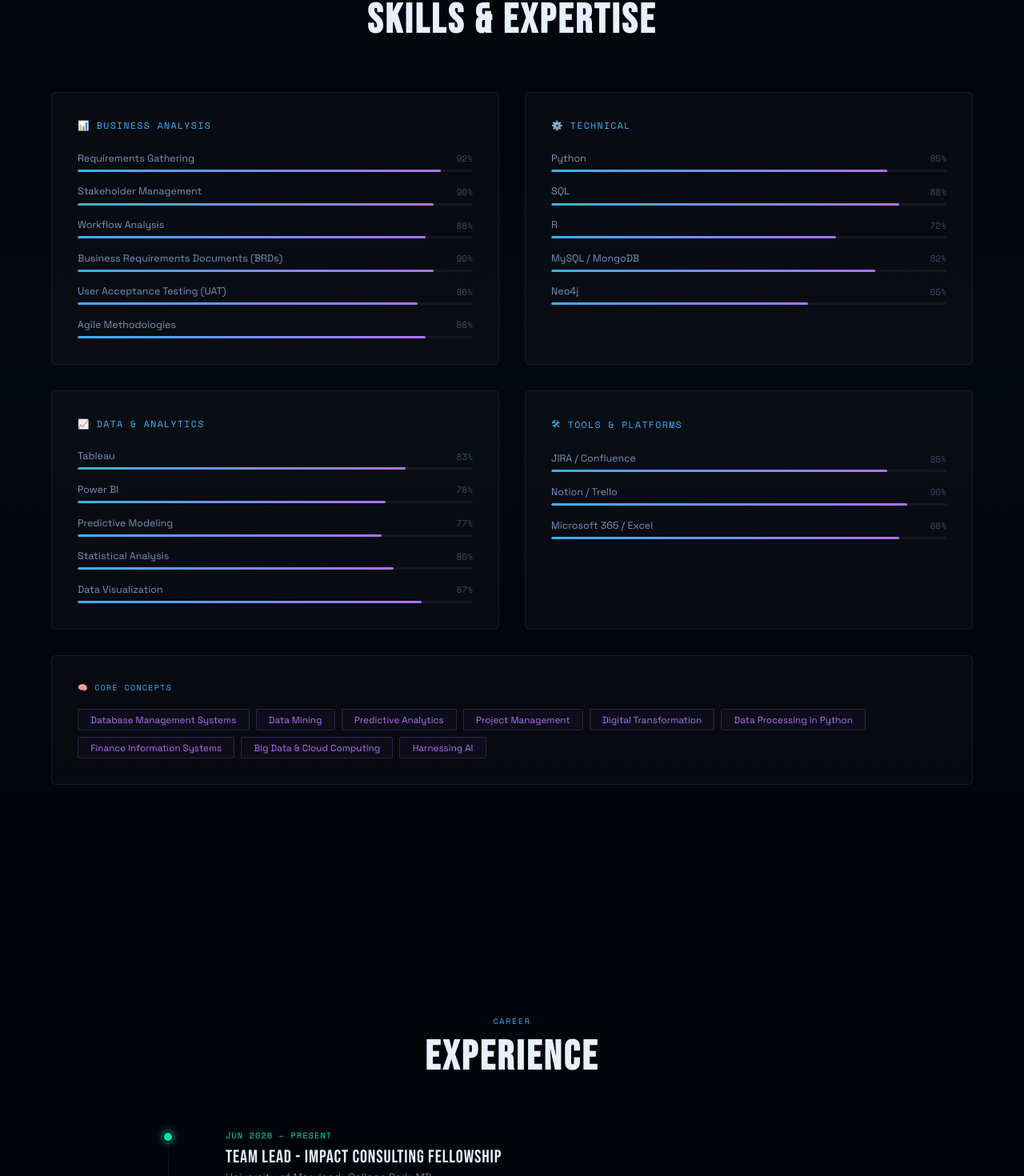
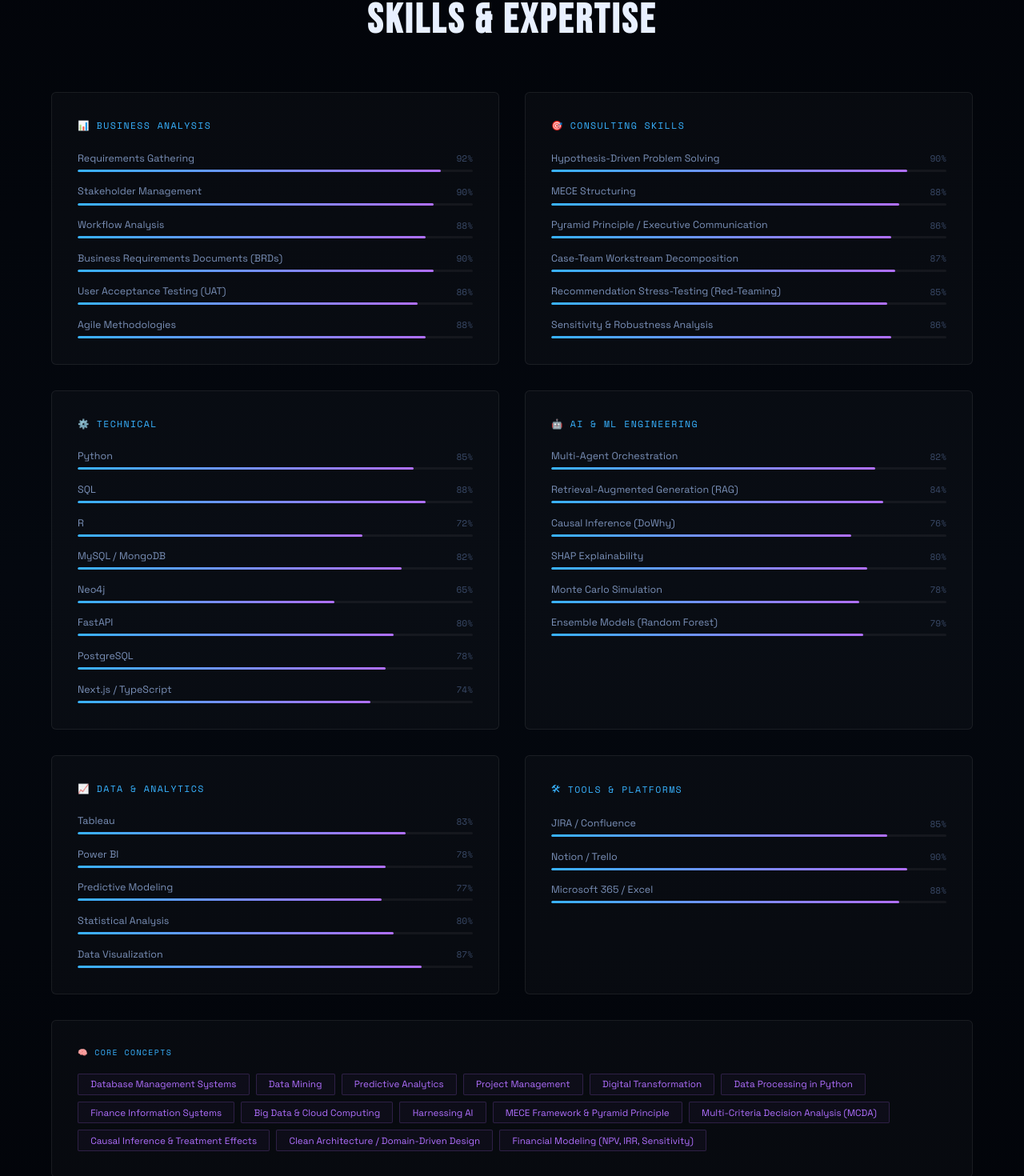
Before and after one commit to VenkataVarshiniC/my-portfolio, a React app: page / in a window 1280 px wide. Shown: the part 4323-5793 px from the top of the page at 80% size. Built offline with nearby package versions, Linux system fonts and the light colour scheme; the HTML template or start-up script is replaced by a standard one.

Commit message:
Add consulting skills and AI/ML engineering sections

```diff
--- a/src/App.jsx
+++ b/src/App.jsx
@@ -730,6 +730,17 @@ const SKILLS = [
   ],
 },
   {
+    icon: "🎯", label: "Consulting Skills",
+    bars: [
+      { name: "Hypothesis-Driven Problem Solving", pct: 90 },
+      { name: "MECE Structuring", pct: 88 },
+      { name: "Pyramid Principle / Executive Communication", pct: 86 },
+      { name: "Case-Team Workstream Decomposition", pct: 87 },
+      { name: "Recommendation Stress-Testing (Red-Teaming)", pct: 85 },
+      { name: "Sensitivity & Robustness Analysis", pct: 86 },
+    ],
+  },
+  {
     icon: "⚙️", label: "Technical",
     bars: [
       { name: "Python", pct: 85 },
@@ -737,6 +748,20 @@ const SKILLS = [
       { name: "R", pct: 72 },
       { name: "MySQL / MongoDB", pct: 82 },
       { name: "Neo4j", pct: 65 },
+      { name: "FastAPI", pct: 80 },
+      { name: "PostgreSQL", pct: 78 },
+      { name: "Next.js / TypeScript", pct: 74 },
+    ],
+  },
+  {
+    icon: "🤖", label: "AI & ML Engineering",
+    bars: [
+      { name: "Multi-Agent Orchestration", pct: 82 },
+      { name: "Retrieval-Augmented Generation (RAG)", pct: 84 },
+      { name: "Causal Inference (DoWhy)", pct: 76 },
+      { name: "SHAP Explainability", pct: 80 },
+      { name: "Monte Carlo Simulation", pct: 78 },
+      { name: "Ensemble Models (Random Forest)", pct: 79 },
     ],
   },
   {
@@ -769,6 +794,11 @@ const CORE_CONCEPTS = [
   "Finance Information Systems",
   "Big Data & Cloud Computing",
   "Harnessing AI",
+  "MECE Framework & Pyramid Principle",
+  "Multi-Criteria Decision Analysis (MCDA)",
+  "Causal Inference & Treatment Effects",
+  "Clean Architecture / Domain-Driven Design",
+  "Financial Modeling (NPV, IRR, Sensitivity)",
 ];
 
 const CERTS = [
@@ -828,7 +858,7 @@ const EDUCATION = [
    IMPORTANT: replace GITHUB_USERNAME below with your real GitHub username,
    and swap each repoSlug for your actual repo name, so githubUrl points to
    the real project repos. */
-const GITHUB_USERNAME = ""; // ← replace with your real username
+const GITHUB_USERNAME = "VenkataVarshiniC"; // ← replace with your real username
 
 const PROJECT_MODALS = {
   copilot: {
```
